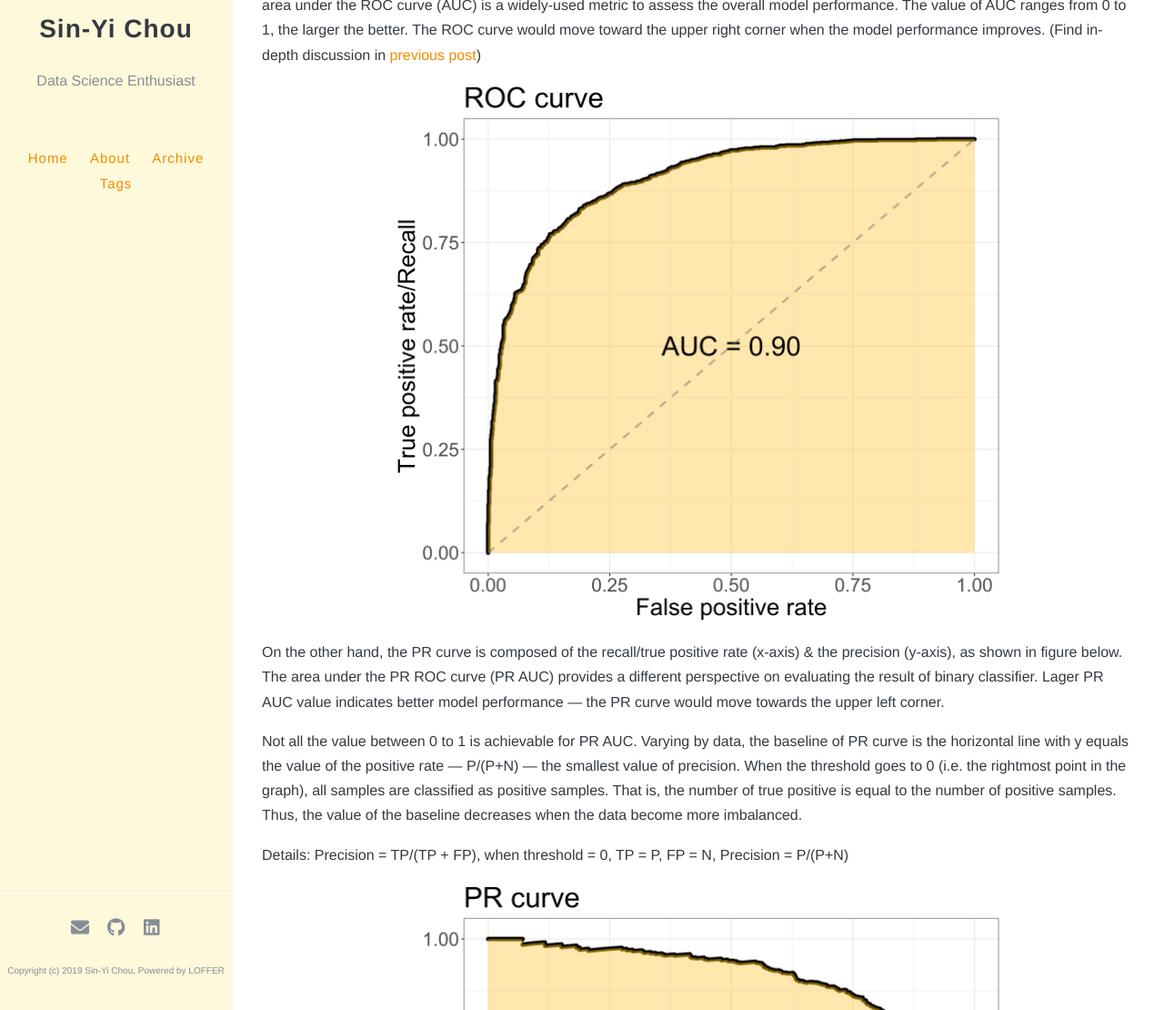
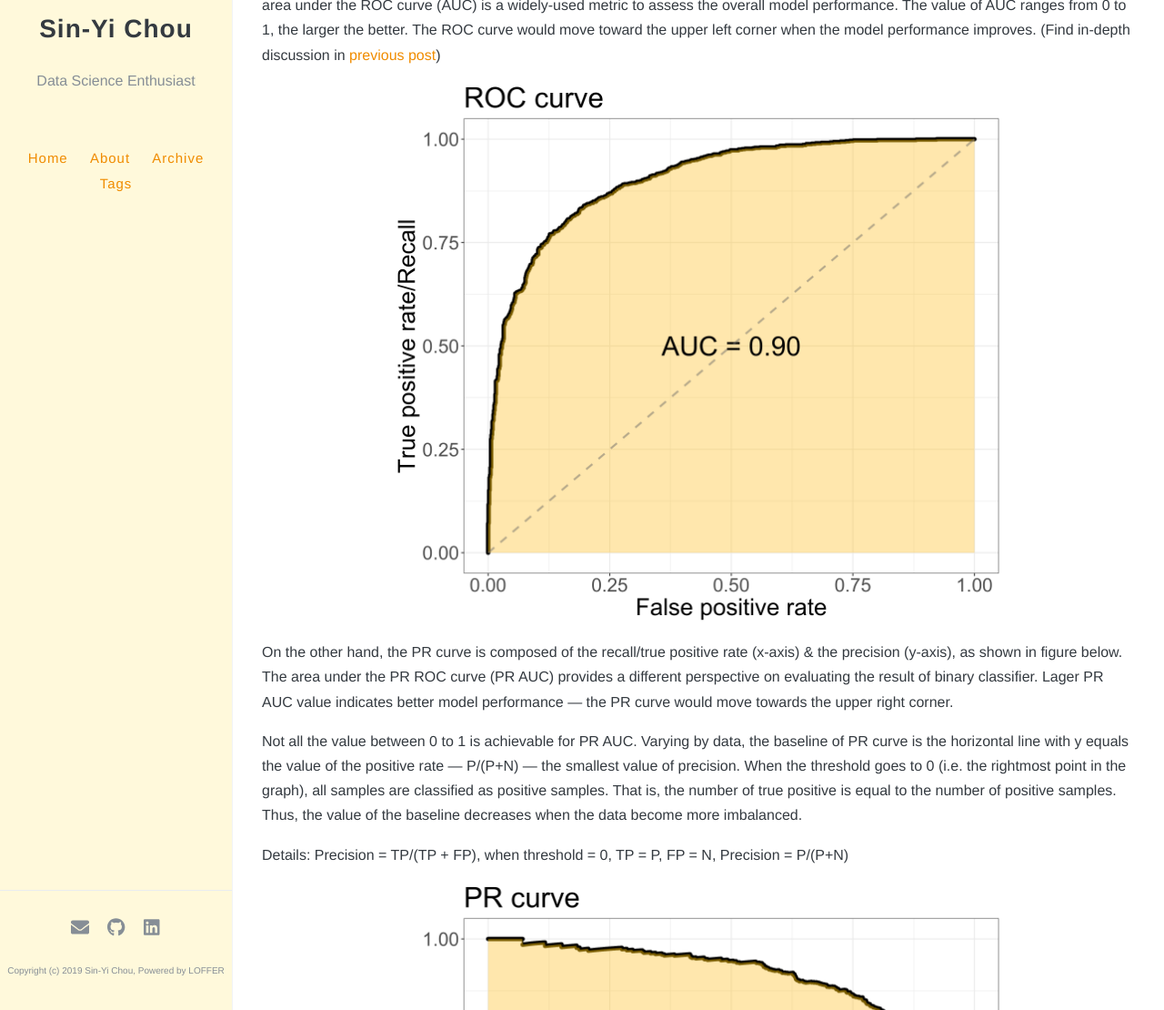
Before and after one commit to sinyi-chou/backup, a Jekyll site: the page built from _posts/2020-04-20-classification-pr-curve.md, in a window 1280 px wide and 1400 px high, scrolled down 945 px. Shown: the part 290-1400 px from the top of the window at 91% size. Built offline with Jekyll 4.4.1, drawn with Linux system fonts in a browser that asks for light colours; nearby versions of some CDN libraries; comment, search, counter and statistics services are not loaded; some of the changed text lies outside the part shown.

Commit message:
Updated typo

```diff
--- a/_posts/2020-04-20-classification-pr-curve.md
+++ b/_posts/2020-04-20-classification-pr-curve.md
@@ -33,13 +33,13 @@ It is important to consider remedies when it doesn’t work on true distribution
 
 In this post, we are going to talk about the Precision-Recall (PR) curve, which is similar to the ROC curve (Receiver Operation Characteristics) but with one of the axis changed from FPR to precision. Notably, the Precision-Recall curve can be used as an alternative metric to evaluate the classifier when the data is imbalanced.
 
-In ROC, the curve is composed of the false positive rate (x-axis) & the true positive rate/recall (y-axis), as shown in figure below. The area under the ROC curve (AUC) is a widely-used metric to assess the overall model performance. The value of AUC ranges from 0 to 1, the larger the better. The ROC curve would move toward the upper right corner when the model performance improves. (Find in-depth discussion in [previous post](https://sinyi-chou.github.io/classification-auc/))
+In ROC, the curve is composed of the false positive rate (x-axis) & the true positive rate/recall (y-axis), as shown in figure below. The area under the ROC curve (AUC) is a widely-used metric to assess the overall model performance. The value of AUC ranges from 0 to 1, the larger the better. The ROC curve would move toward the upper left corner when the model performance improves. (Find in-depth discussion in [previous post](https://sinyi-chou.github.io/classification-auc/))
 
 <p align="center">
 <img src="/images/prauc/ROC_auc_area_plot.png" width="70%" />
 </p>
 
-On the other hand, the PR curve is composed of the recall/true positive rate (x-axis) & the precision (y-axis), as shown in figure below. The area under the PR ROC curve (PR AUC) provides a different perspective on evaluating the result of binary classifier. Lager PR AUC value indicates better model performance — the PR curve would move towards the upper left corner.
+On the other hand, the PR curve is composed of the recall/true positive rate (x-axis) & the precision (y-axis), as shown in figure below. The area under the PR ROC curve (PR AUC) provides a different perspective on evaluating the result of binary classifier. Lager PR AUC value indicates better model performance — the PR curve would move towards the upper right corner.
 
 Not all the value between 0 to 1 is achievable for PR AUC. Varying by data, the baseline of PR curve is the horizontal line with y equals the value of the positive rate — P/(P+N) — the smallest value of precision. When the threshold goes to 0 (i.e. the rightmost point in the graph), all samples are classified as positive samples. That is, the number of true positive is equal to the number of positive samples. Thus, the value of the baseline decreases when the data become more imbalanced.
 
```
